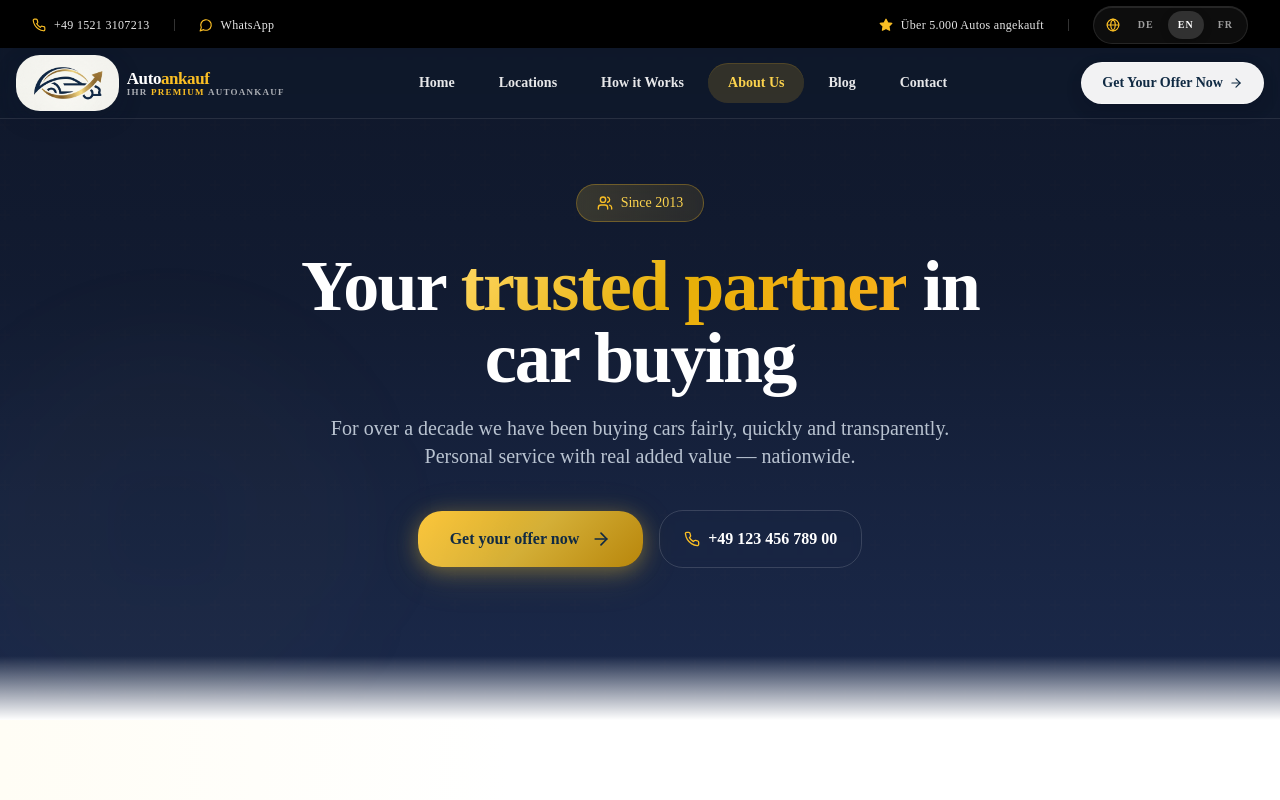
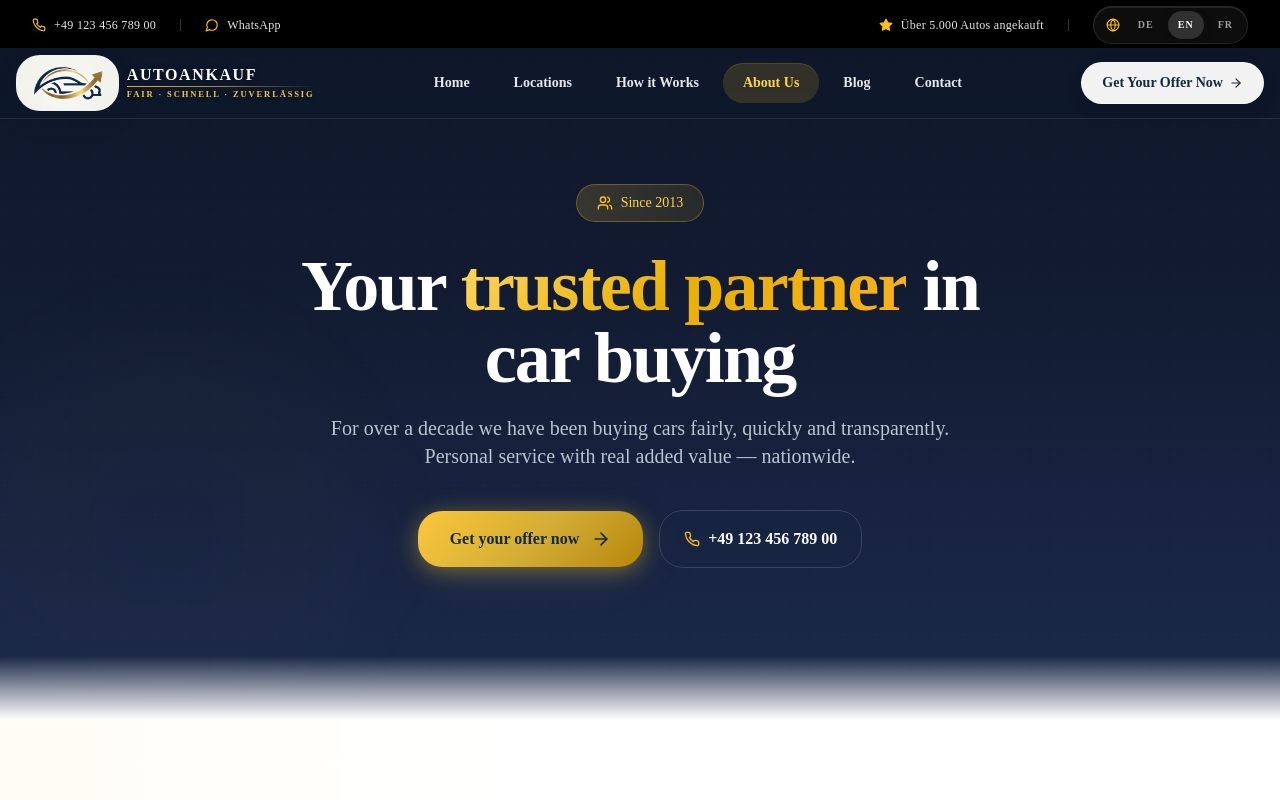
Before and after one commit to yahia-khouni/autoankauf, a Next.js app: page /en/ueber-uns in a window 1280 px wide. Shown: the top 800 px of the page. Built offline with nearby package versions, Linux system fonts and the light colour scheme.

Commit message:
fix: restore teammate changes in layout and header

```diff
--- a/src/app/[locale]/layout.tsx
+++ b/src/app/[locale]/layout.tsx
@@ -2,7 +2,6 @@ import { NextIntlClientProvider } from "next-intl";
 import { getMessages, setRequestLocale } from "next-intl/server";
 import { notFound } from "next/navigation";
 import { locales, type Locale } from "@/lib/i18n";
-import { COMPANY, getBaseUrl } from "@/lib/company";
 import { Header } from "@/components/layout/header";
 import { Footer } from "@/components/layout/footer";
 import "@/app/globals.css";
@@ -13,12 +12,11 @@ export function generateStaticParams() {
 
 export async function generateMetadata({ params }: { params: Promise<{ locale: Locale }> }) {
   const { locale } = await params;
-  const baseUrl = getBaseUrl();
 
   const titles: Record<Locale, string> = {
-    de: "Autoankauf SR - Schnell, Fair & Unkompliziert | Ihr Auto verkaufen",
-    en: "Autoankauf SR - Fast, Fair & Easy | Sell Your Car in Germany",
-    fr: "Autoankauf SR - Rapide, juste et simple | Vendez votre voiture en Allemagne",
+    de: "Autoankauf Deutschland - Schnell, Fair & Unkompliziert | Ihr Auto verkaufen",
+    en: "Car Purchase Germany - Fast, Fair & Easy | Sell Your Car",
+    fr: "Achat de voiture Allemagne - Rapide, juste et facile | Vendez votre voiture",
   };
 
   const descriptions: Record<Locale, string> = {
@@ -30,9 +28,8 @@ export async function generateMetadata({ params }: { params: Promise<{ locale: L
   return {
     title: {
       default: titles[locale],
-      template: `%s | ${COMPANY.legalName}`,
+      template: `%s | Autoankauf Deutschland`,
     },
-    metadataBase: new URL(baseUrl),
     description: descriptions[locale],
     keywords: [
       "Autoankauf",
@@ -42,21 +39,16 @@ export async function generateMetadata({ params }: { params: Promise<{ locale: L
       "Auto Ankauf Deutschland",
       "Fahrzeug verkaufen",
     ],
-    authors: [{ name: COMPANY.legalName }],
-    alternates: {
-      canonical: locale === "de" ? "/" : `/${locale}`,
-      languages: {
-        de: "/",
-        en: "/en",
-        fr: "/fr",
-      },
+    authors: [{ name: "Autoankauf Deutschland" }],
+    icons: {
+      icon: "/images/logo.png",
+      shortcut: "/images/logo.png",
+      apple: "/images/logo.png",
     },
     openGraph: {
       title: titles[locale],
       description: descriptions[locale],
       type: "website",
-      url: locale === "de" ? baseUrl : `${baseUrl}/${locale}`,
-      siteName: COMPANY.legalName,
       locale: locale === "de" ? "de_DE" : locale === "en" ? "en_US" : "fr_FR",
     },
   };
--- a/src/components/layout/header.tsx
+++ b/src/components/layout/header.tsx
@@ -8,7 +8,6 @@ import { useState, useEffect } from "react";
 import { usePathname } from "next/navigation";
 import { Menu, X, Phone, MessageCircle, Star, ArrowRight, ChevronRight } from "lucide-react";
 import { cn } from "@/lib/utils";
-import { COMPANY } from "@/lib/company";
 import { LanguageSwitcher } from "./language-switcher";
 
 export function Header() {
@@ -101,13 +100,13 @@ export function Header() {
         <div className="bg-black border-b border-white/10 text-white/90 py-1.5">
           <div className="container flex justify-between items-center text-xs font-medium tracking-wide">
             <div className="flex items-center gap-6">
-              <a href={COMPANY.phoneHref} className="flex items-center gap-2 hover:text-gold-400 transition-colors">
+              <a href="tel:+4912345678900" className="flex items-center gap-2 hover:text-gold-400 transition-colors">
                 <Phone className="h-3.5 w-3.5 text-gold-400" />
-                {COMPANY.phoneDisplayIntl}
+                +49 123 456 789 00
               </a>
               <div className="w-px h-3 bg-white/20" />
               <a
-                href={COMPANY.whatsAppHref}
+                href="https://wa.me/4912345678900"
                 target="_blank"
                 rel="noopener noreferrer"
                 className="flex items-center gap-2 hover:text-gold-400 transition-colors"
@@ -136,12 +135,12 @@ export function Header() {
         {/* ── LOGO ── */}
         <Link
           href={getLocalizedHref("/")}
-          className="group flex items-center gap-1.5 sm:gap-2 flex-shrink-0 min-w-0 max-w-[calc(100%-104px)] sm:max-w-[calc(100%-120px)] xl:max-w-none"
-          aria-label={`${COMPANY.legalName} – Ihr Premium Autoankauf`}
+          className="group flex items-center gap-1.5 sm:gap-2 flex-shrink-0 min-w-0 max-w-[calc(100%-124px)] sm:max-w-[calc(100%-136px)] xl:max-w-none"
+          aria-label="AUTOANKAUF FAIR · SCHNELL · ZUVERLÄSSIG"
         >
           <Image
             src="/images/logo.png"
-            alt={COMPANY.legalName}
+            alt="Autoankauf Deutschland"
             width={320}
             height={100}
             priority
@@ -152,27 +151,31 @@ export function Header() {
                 : "h-[50px] md:h-[56px] shadow-[0_8px_22px_rgba(15,23,42,0.28)]"
             )}
           />
-          <div className="min-w-0 flex flex-col leading-none gap-[1px]">
-            <span className="flex items-baseline gap-0">
-              <span
-                className={cn(
-                  "text-[14px] sm:text-[16px] md:text-[17px] font-black tracking-tight transition-colors duration-300",
-                  isScrolled ? "text-navy-900" : "text-white"
-                )}
-              >
-                Auto
-              </span>
-              <span className="text-[14px] sm:text-[16px] md:text-[17px] font-black tracking-tight text-gold-400">
-                ankauf
-              </span>
-            </span>
+          <div className="min-w-0 flex flex-col leading-none gap-[3px]">
             <span
               className={cn(
-                "text-[7px] sm:text-[8px] md:text-[9px] font-bold uppercase tracking-[0.12em] sm:tracking-[0.14em] transition-colors duration-300",
-                isScrolled ? "text-slate-500" : "text-white/65"
+                "text-[12px] sm:text-[14px] md:text-[16px] font-black uppercase tracking-[0.1em] transition-colors duration-300 truncate",
+                isScrolled ? "text-navy-900" : "text-white drop-shadow-[0_1px_3px_rgba(0,0,0,0.35)]"
               )}
             >
-              Ihr <span className="text-gold-400">Premium</span> Autoankauf
+              AUTOANKAUF
+            </span>
+            {/* Gold separator rule */}
+            <div
+              className={cn(
+                "h-px w-full transition-all duration-300",
+                isScrolled
+                  ? "bg-gradient-to-r from-gold-400 via-gold-300 to-transparent"
+                  : "bg-gradient-to-r from-gold-400/90 via-gold-300/60 to-transparent"
+              )}
+            />
+            <span
+              className={cn(
+                "text-[6.5px] sm:text-[7.5px] md:text-[8.5px] font-extrabold uppercase tracking-[0.18em] sm:tracking-[0.22em] transition-colors duration-300 truncate",
+                isScrolled ? "text-gold-600" : "text-gold-300/95 drop-shadow-[0_1px_2px_rgba(0,0,0,0.25)]"
+              )}
+            >
+              FAIR · SCHNELL · ZUVERLÄSSIG
             </span>
           </div>
         </Link>
@@ -279,17 +282,13 @@ export function Header() {
           {/* Panel header */}
           <div className="flex items-center justify-between px-6 py-5 border-b border-white/8 shrink-0">
             <div className="flex items-center gap-2.5">
-              <div className="flex flex-col leading-none gap-[2px]">
-                <span className="flex items-baseline gap-0">
-                  <span className="text-[12px] font-black tracking-tight text-white">
-                    Auto
-                  </span>
-                  <span className="text-[12px] font-black tracking-tight text-gold-400">
-                    ankauf
-                  </span>
+              <div className="flex flex-col leading-none gap-[3px]">
+                <span className="text-[11px] font-black tracking-[0.1em] text-white uppercase">
+                  AUTOANKAUF
                 </span>
-                <span className="text-[7px] font-bold uppercase tracking-[0.16em] text-white/60">
-                  Ihr <span className="text-gold-400">Premium</span> Autoankauf
+                <div className="h-px w-full bg-gradient-to-r from-gold-400/90 via-gold-300/60 to-transparent" />
+                <span className="text-[6.5px] font-extrabold uppercase tracking-[0.18em] text-gold-300/95">
+                  FAIR · SCHNELL · ZUVERLÄSSIG
                 </span>
               </div>
             </div>
@@ -370,7 +369,7 @@ export function Header() {
               }}
             >
               <a
-                href={COMPANY.phoneHref}
+                href="tel:+49123456789"
                 className="group flex items-center gap-3.5 py-3.5 px-4 rounded-xl hover:bg-white/6 text-white/75 hover:text-white transition-all active:scale-[0.98]"
               >
                 <div className="w-9 h-9 rounded-xl bg-white/6 border border-white/8 flex items-center justify-center text-gold-400 flex-shrink-0">
@@ -378,12 +377,12 @@ export function Header() {
                 </div>
                 <div>
                   <p className="text-[10px] font-bold text-white/30 uppercase tracking-wider">Telefon</p>
-                  <p className="text-sm font-semibold text-white/85">{COMPANY.phoneDisplayIntl}</p>
+                  <p className="text-sm font-semibold text-white/85">+49 (0) 123 456 789</p>
                 </div>
               </a>
 
               <a
-                href={COMPANY.whatsAppHref}
+                href="https://wa.me/49123456789"
                 target="_blank"
                 rel="noopener noreferrer"
                 className="group flex items-center gap-3.5 py-3.5 px-4 rounded-xl hover:bg-white/6 text-white/75 hover:text-white transition-all active:scale-[0.98]"
```
